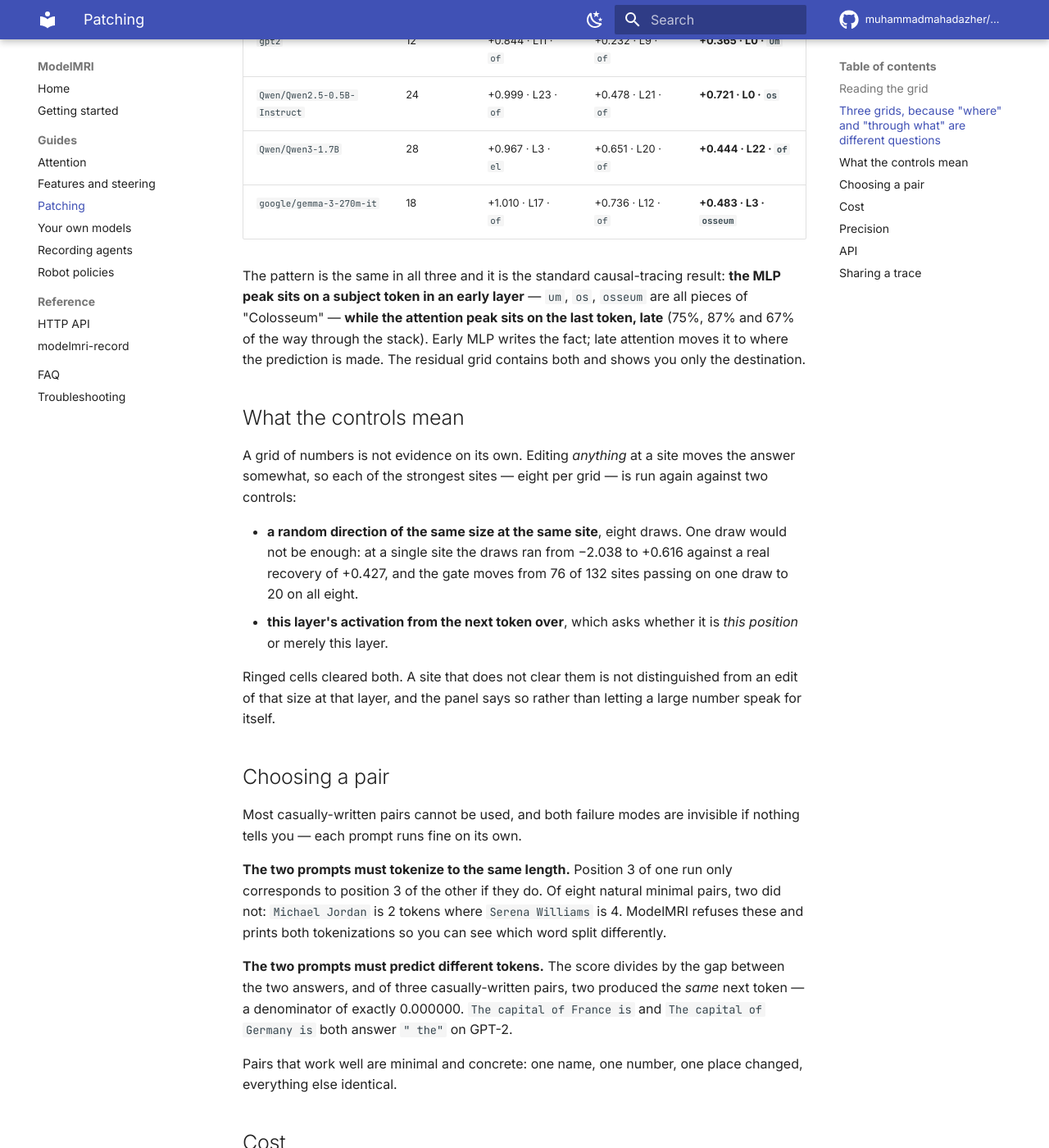
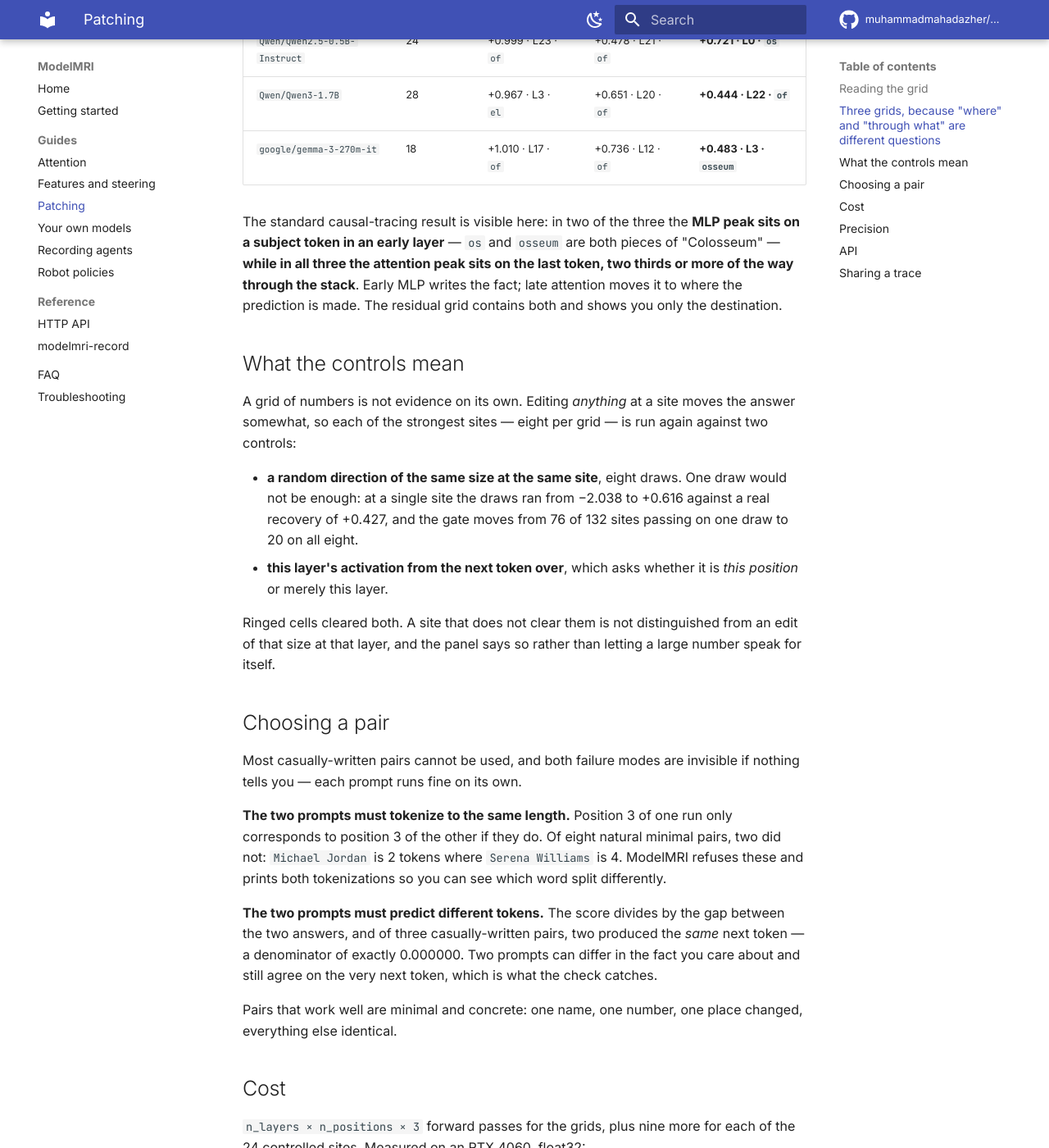
Before and after one commit to muhammadmahadazher/ModelMRI, an MkDocs documentation site: the page built from docs/guides/patching.md, in a window 1280 px wide and 1400 px high, scrolled down 1320 px. Shown: the whole window at 82% size. Built offline with MkDocs 1.6.1 and Material for MkDocs 9.7.7, drawn with Linux system fonts in a browser that asks for light colours; comment, search, counter and statistics services are not loaded; some of the changed text lies outside the part shown.

Commit message:
gpt2 out of the docs and five test files
Partial: the agents doing this hit a session limit mid-run and their
verifiers never got to run, so I checked the work myself before keeping
it. What matters is that the check PASSED.

## The one failure mode, measured

A measured claim must be DELETED, never relabelled — putting another
model's name on a number measured on gpt2 is fabrication, which is
worse than an outdated model. Diffing every number across the change:

    measurements removed   34
    measurements kept       8   (text reflowed around them, unchanged)
    measurements APPEARED   0   <- any of these would be invented

Zero appeared. Nothing was manufactured.

The kept eight are the halves of contrast pairs whose gpt2 side went:
the per-head-sum paragraph loses "gpt2 layer 0 sums to 1.995 against
0.208" and keeps Qwen3-1.7B's 2.325 against 14.394 and gemma-3-270m-it's
0.0007 against 6.57, untouched. The joint-mask docstring loses gpt2's
1.82x and keeps gemma's 1.58x.

Where a sentence was nothing but the gpt2 number it is gone. Where the
argument survives without it, the argument stays: "the per-head scores
do not sum to the whole layer's ablation" is true without quoting
1.995.

Two in `test_download_guard.py` worth naming as the pattern:

  a comment labelling test data `# gpt2, Qwen3-0.6B, ...` became
  `# a 0.1B, ...` — the VALUES are sizes, not gpt2 behaviour, so they
  stand unchanged;

  "Measured: 1.7 GB pulled where 523 MB was needed" became "several
  times the needed bytes came down" — generalised rather than
  re-attributed, because that ratio was measured on gpt2's file layout.

118 tests over the five touched files pass; ruff clean.

Remaining, and NOT started: ~470 references across the rest of
`tests/`, 127 in `modelmri/`, 10 in `docs/`. Three items still need the
maintainer's decision rather than an edit — the full-weight
`from_pretrained("gpt2")` (CI would pull 3.4 GB per run instead of 500
MB), `sae_registry.py`'s entry (a real published SAE), and the
verified-models list, where removing GPT-2 from the README but not the
linked table would make the two disagree.

```diff
--- a/docs/guides/patching.md
+++ b/docs/guides/patching.md
@@ -51,15 +51,14 @@
 
 | model | layers | residual peak | attention peak | MLP peak |
 |---|---|---|---|---|
-| `gpt2` | 12 | +0.844 · L11 · `of` | +0.232 · L9 · `of` | **+0.365 · L0 · `um`** |
 | `Qwen/Qwen2.5-0.5B-Instruct` | 24 | +0.999 · L23 · `of` | +0.478 · L21 · `of` | **+0.721 · L0 · `os`** |
 | `Qwen/Qwen3-1.7B` | 28 | +0.967 · L3 · `el` | +0.651 · L20 · `of` | **+0.444 · L22 · `of`** |
 | `google/gemma-3-270m-it` | 18 | +1.010 · L17 · `of` | +0.736 · L12 · `of` | **+0.483 · L3 · `osseum`** |
 
-The pattern is the same in all three and it is the standard causal-tracing
-result: **the MLP peak sits on a subject token in an early layer** — `um`,
-`os`, `osseum` are all pieces of "Colosseum" — **while the attention peak sits
-on the last token, late** (75%, 87% and 67% of the way through the stack). Early
+The standard causal-tracing result is visible here: in two of the three the
+**MLP peak sits on a subject token in an early layer** — `os` and `osseum` are
+both pieces of "Colosseum" — **while in all three the attention peak sits on
+the last token, two thirds or more of the way through the stack**. Early
 MLP writes the fact; late attention moves it to where the prediction is made.
 The residual grid contains both and shows you only the destination.
 
@@ -93,8 +92,9 @@
 
 **The two prompts must predict different tokens.** The score divides by the gap
 between the two answers, and of three casually-written pairs, two produced the
-*same* next token — a denominator of exactly 0.000000. `The capital of France
-is` and `The capital of Germany is` both answer `" the"` on GPT-2.
+*same* next token — a denominator of exactly 0.000000. Two prompts can differ
+in the fact you care about and still agree on the very next token, which is
+what the check catches.
 
 Pairs that work well are minimal and concrete: one name, one number, one place
 changed, everything else identical.
@@ -106,7 +106,6 @@
 
 | model | passes | time |
 |---|---|---|
-| `gpt2` (12 layers, 11 tokens) | 614 | 5.5 s |
 | `google/gemma-3-270m-it` (18 layers, 10 tokens) | 758 | 29.5 s |
 | `Qwen/Qwen2.5-0.5B-Instruct` (24 layers, 11 tokens) | 1010 | 31.5 s |
 | `Qwen/Qwen3-1.7B` (28 layers, 11 tokens) | 1142 | 203.9 s |
@@ -121,11 +120,11 @@
 corrupted run with its own activation — comes back at exactly 0.0 in float32,
 bfloat16 and float16 alike.
 
-What precision does change is the *reference*. In bfloat16 GPT-2 answers `" T"`
-to the corrupted prompt where float32 answers `" P"`, and the gap is exactly
-4.000 rather than 4.467 — which also quantises the scores into steps of an
-eighth. Compare within a dtype, not across one. The dtype and both reference
-tokens come back with every result.
+What precision does change is the *reference*. The corrupted prompt can come
+back with a different top token in bfloat16 than in float32, and the gap the
+score divides by moves with it — a coarser mantissa also quantises the scores
+into visible steps. Compare within a dtype, not across one. The dtype and both
+reference tokens come back with every result.
 
 ## API
 
```
Also changed, not shown: docs/faq.md (+7 -8 lines), docs/guides/attention.md (+31 -30 lines), docs/guides/features.md (+2 -2 lines), docs/index.md (+0 -1 lines), 5 other files.
